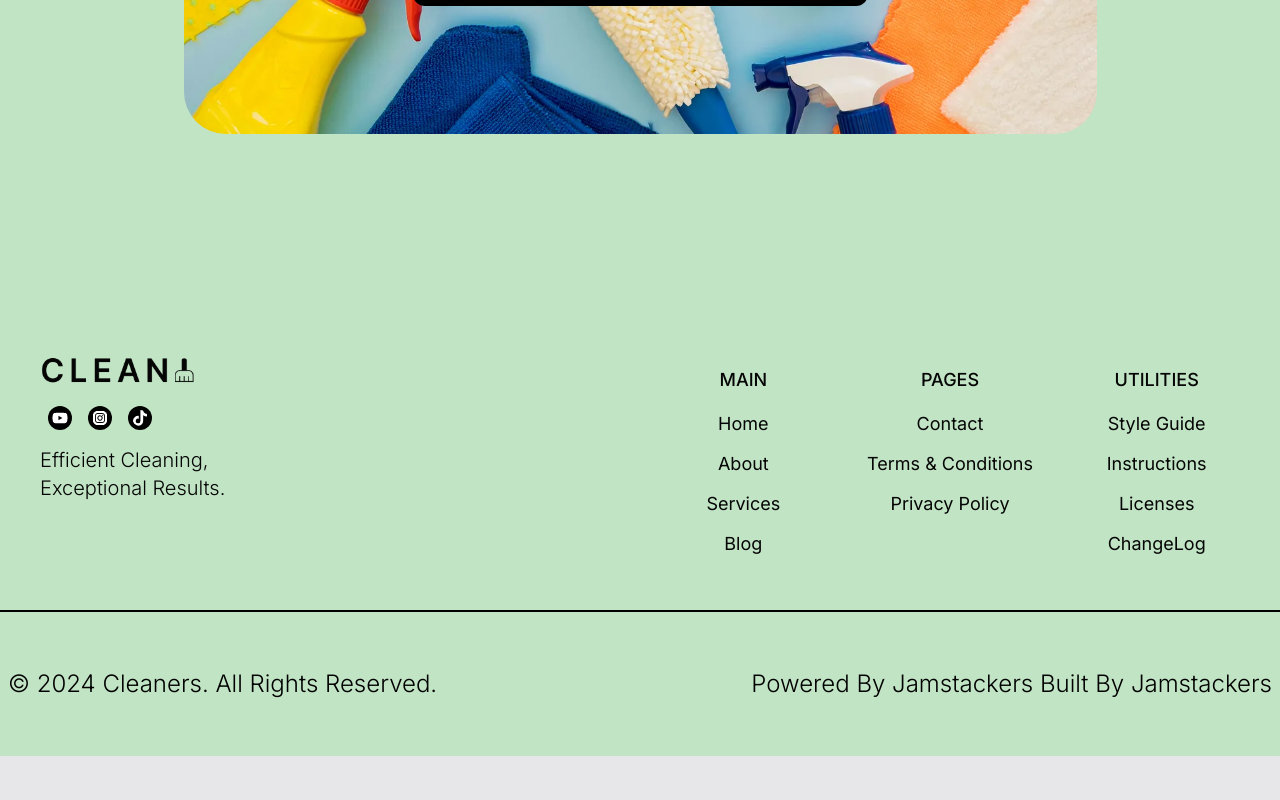
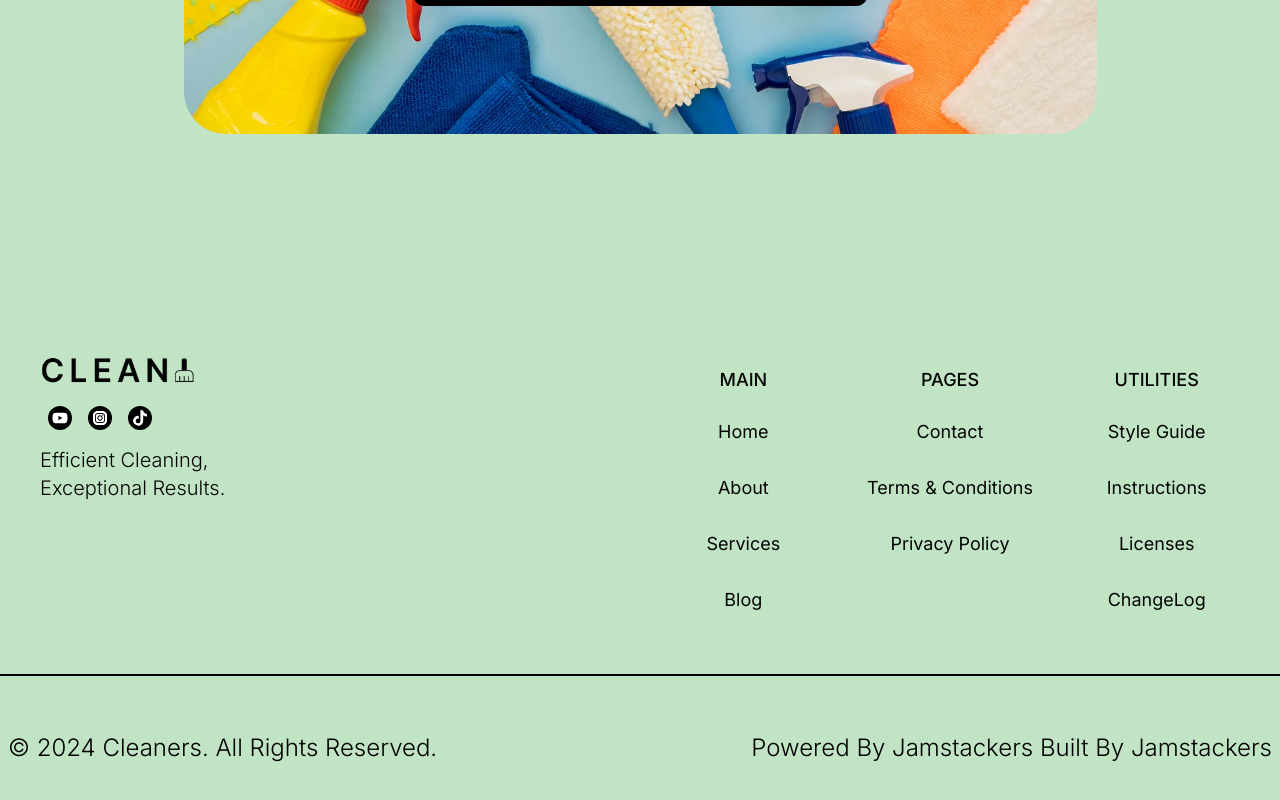
Before and after one commit to Yagya-Adh/clean, a Next.js app: page / in a window 1280 px wide. Shown: the part 10436-11236 px from the top of the page. Before the commit the page ends 11192 px from the top, so only its background shows below. Built offline with nearby package versions, Linux system fonts and the light colour scheme.

Commit message:
footer right links update

```diff
--- a/app/components/footer/FooterRight.tsx
+++ b/app/components/footer/FooterRight.tsx
@@ -25,7 +25,7 @@ const FooterRight = () => {
           </h3>
           {list.innerItem?.map((inner) => (
             <Link href={inner.linkPath} key={inner.id}>
-              <div className="text-center overflow-hidden h-10 group">
+              <div className="text-center overflow-hidden h-10 group md:my-2">
                 <div className="translate-y-4 group-hover:-translate-y-16 ease-in-out transition-all duration-500 text-clean-black-10 text-lg font-normal font-inter h-10">
                   {inner.item}
                 </div>
```
